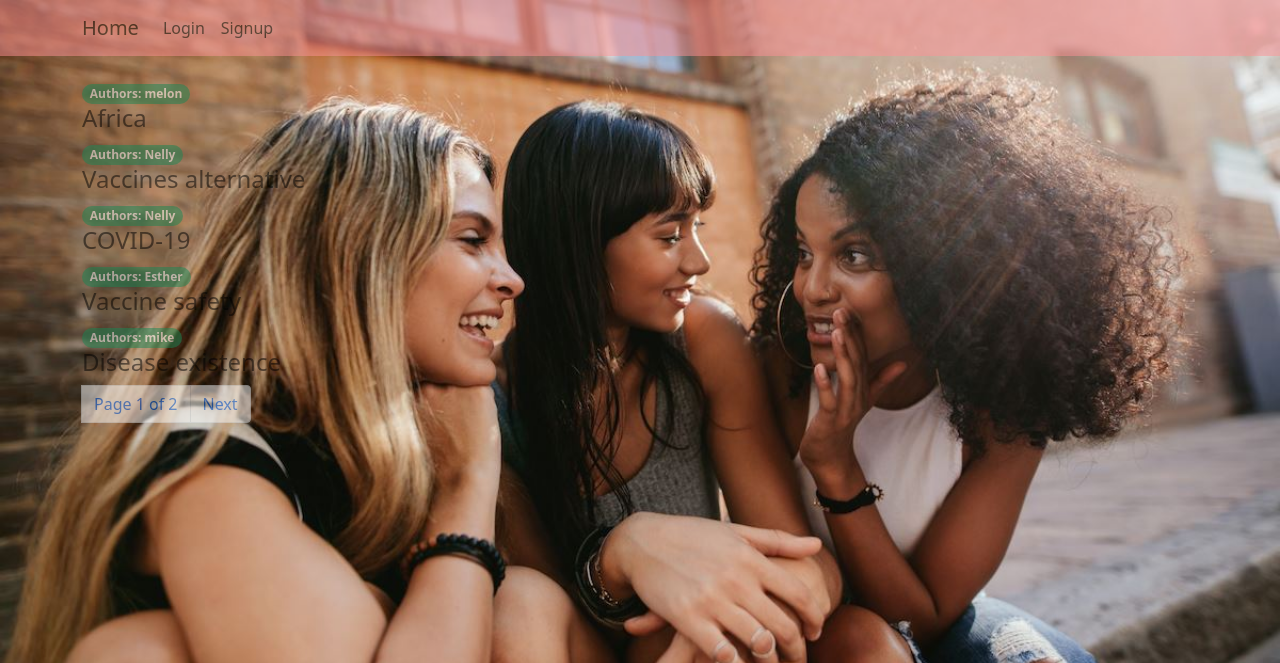
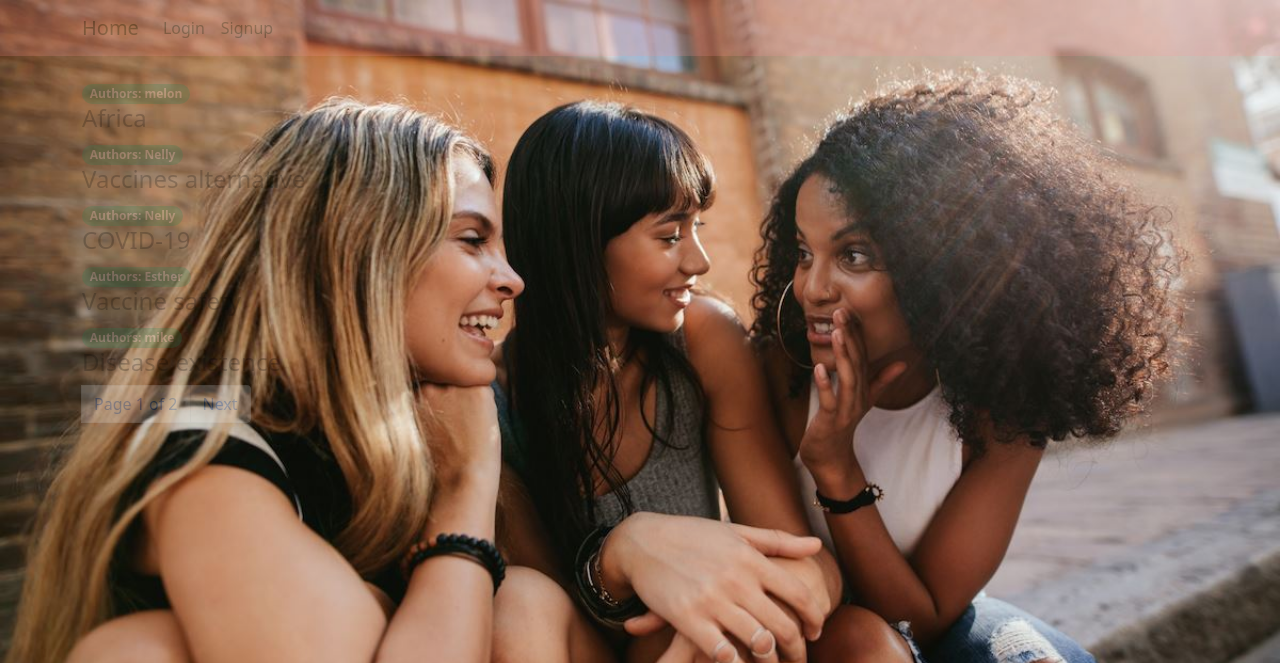
Before and after one commit to Nelly-ux10/Django-Finalprojec-App, a Django app: page /ashiriblogapp/articles/ in a window 1280 px wide. Shown: the top 663 px of the page. Run offline with Django 4.2, Linux system fonts and the light colour scheme; data comes from the database, SQL or seed files in the repository.

Commit message:
new modification to app

```diff
--- a/ashiriblogapp/templates/ashiriblogapp/about.html
+++ b/ashiriblogapp/templates/ashiriblogapp/about.html
@@ -28,7 +28,7 @@
 					<img src="{% static 'ashiriblogapp/images/Gossip.jpg' %}" class=" about_style"  >
 					<img src="{% static 'ashiriblogapp/images/Ashiri-logos__transparent.png' %}" class="logo">
 
-					<h3>An online community for reporting rummor around health</h3>
+					<h3>An online blog community for reporting rummor around health</h3>
 						<p>
 							What disturbing or pressing news do you have today? has this been speculating for long and you are unsure about this
 							type of news or information?
--- a/ashiriblogapp/templates/ashiriblogapp/articles.html
+++ b/ashiriblogapp/templates/ashiriblogapp/articles.html
@@ -22,7 +22,7 @@
 				background: url("{% static 'ashiriblogapp/images/black image.jpg' %}");
 				background-repeat: no-repeat;
 				background-size: 100%;
-				opacity: 0.5;
+				opacity: 0.2;
 			}
 	</style>
 
@@ -30,6 +30,8 @@
 {% endblock %}
 
 {% block body %}
+<body>
+
 	<div class="container mt-4">
 			{% for blog in article_list %}
 				<span class="badge rounded-pill bg-success">Authors: {{blog.author}}</span>
@@ -42,5 +44,5 @@
 		</div>
 
 
-
+</body>
 {% endblock %}
--- a/ashiriblogapp/templates/ashiriblogapp/login.html
+++ b/ashiriblogapp/templates/ashiriblogapp/login.html
@@ -1,5 +1,5 @@
 {% extends "ashiriblogapp/base.html" %}
-
+{% load static %}
 
 {% block title%} Login {% endblock %}
 
@@ -16,7 +16,7 @@ body{
 				background: url("{% static 'ashiriblogapp/images/black image.jpg' %}");
 				background-repeat: no-repeat;
 				background-size: 100%;
-				opacity: 0.5;
+				opacity: 0.2;
 			}
 	</style>
 
--- a/ashiriblogapp/templates/ashiriblogapp/signup_done.html
+++ b/ashiriblogapp/templates/ashiriblogapp/signup_done.html
@@ -1,5 +1,5 @@
 {% extends "ashiriblogapp/base.html" %}
-
+{% load static %}
 
 
 {% block title %}Ashriblog signup done{% endblock %}
@@ -10,7 +10,7 @@
 						background: url("{% static 'ashiriblogapp/images/black image.jpg' %}");
 						background-repeat: no-repeat;
 						background-size: 100%;
-						opacity: 0.5;
+						opacity: 0.2;
 					}
 
 </style>
```
